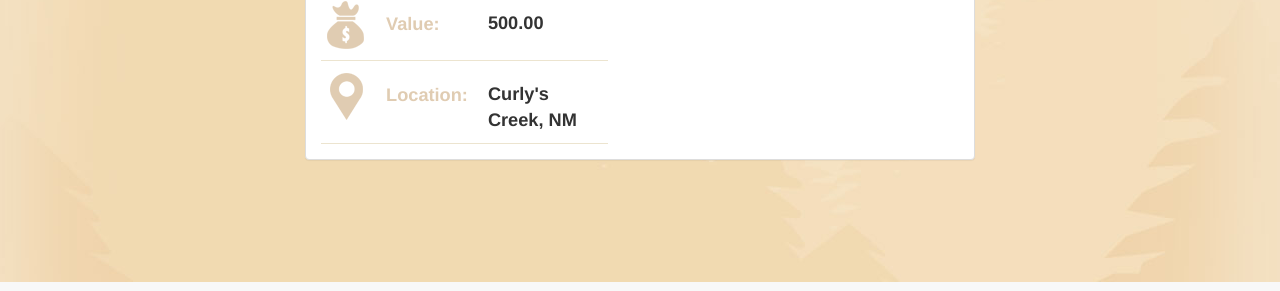
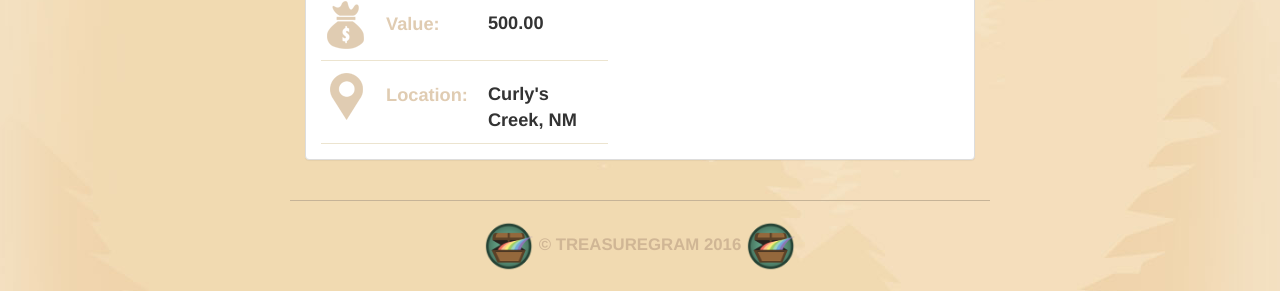
Before and after one commit to haleyshi/python_learn, a Django app: page /1/ in a window 1280 px wide. Shown: the part 518-809 px from the top of the page. Run offline with Django 3.2, Linux system fonts and the light colour scheme; data comes from the database, SQL or seed files in the repository; some libraries are stand-ins or nearby versions.

Commit message:
django demo - template inheritance

```diff
--- a/django_demo/Treasuregram/main_app/templates/base.html
+++ b/django_demo/Treasuregram/main_app/templates/base.html
@@ -18,5 +18,11 @@
         {% block content %}
         {% endblock %}
     </main>
+
+    <footer class="footer container text-center" role="contentinfo">
+        <img src="{% static 'images/brand-icon.png' %}" height="50" alt="">
+        © TreasureGram 2016
+        <img src="{% static 'images/brand-icon.png' %}" height="50" alt="">
+    </footer>
 </body>
 </html>
```
